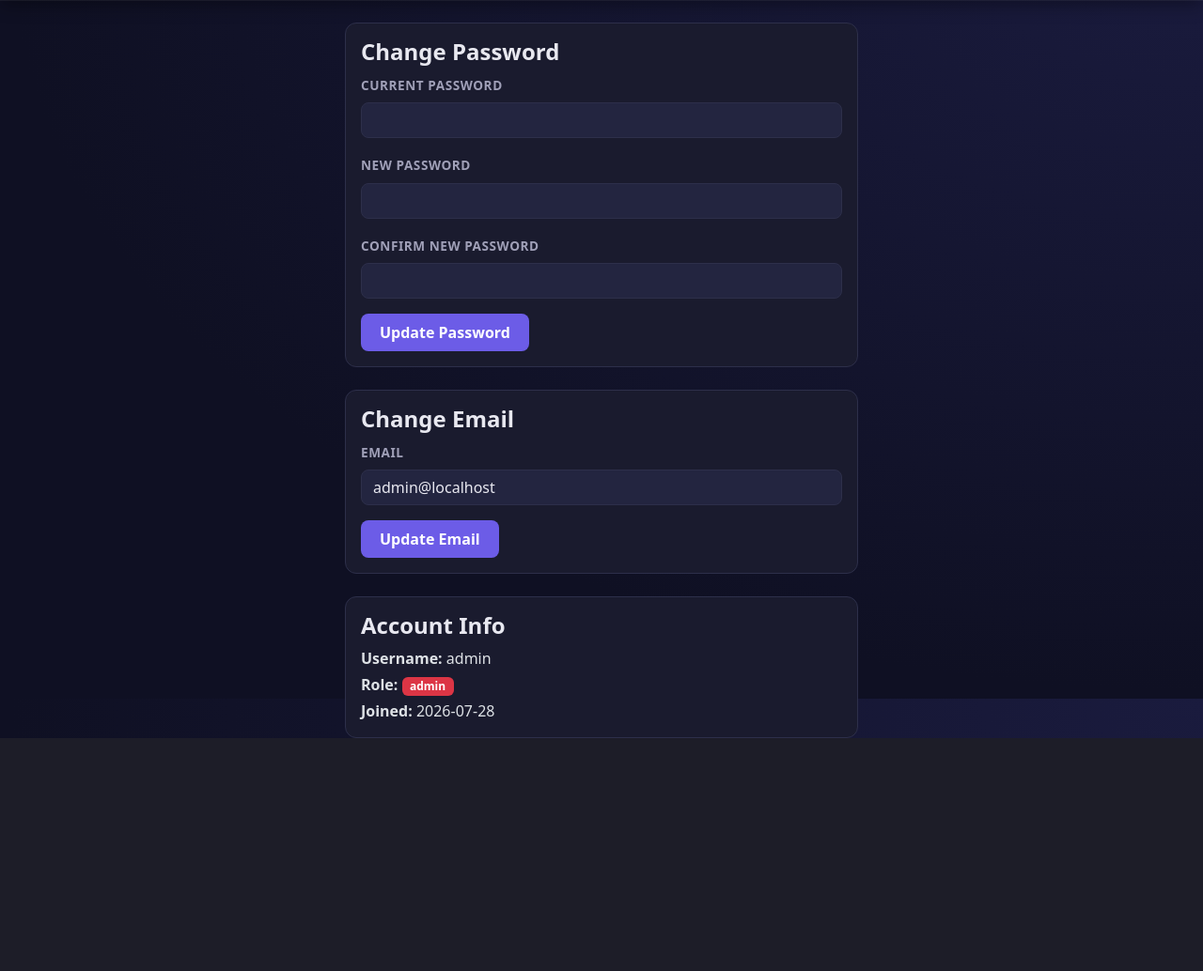
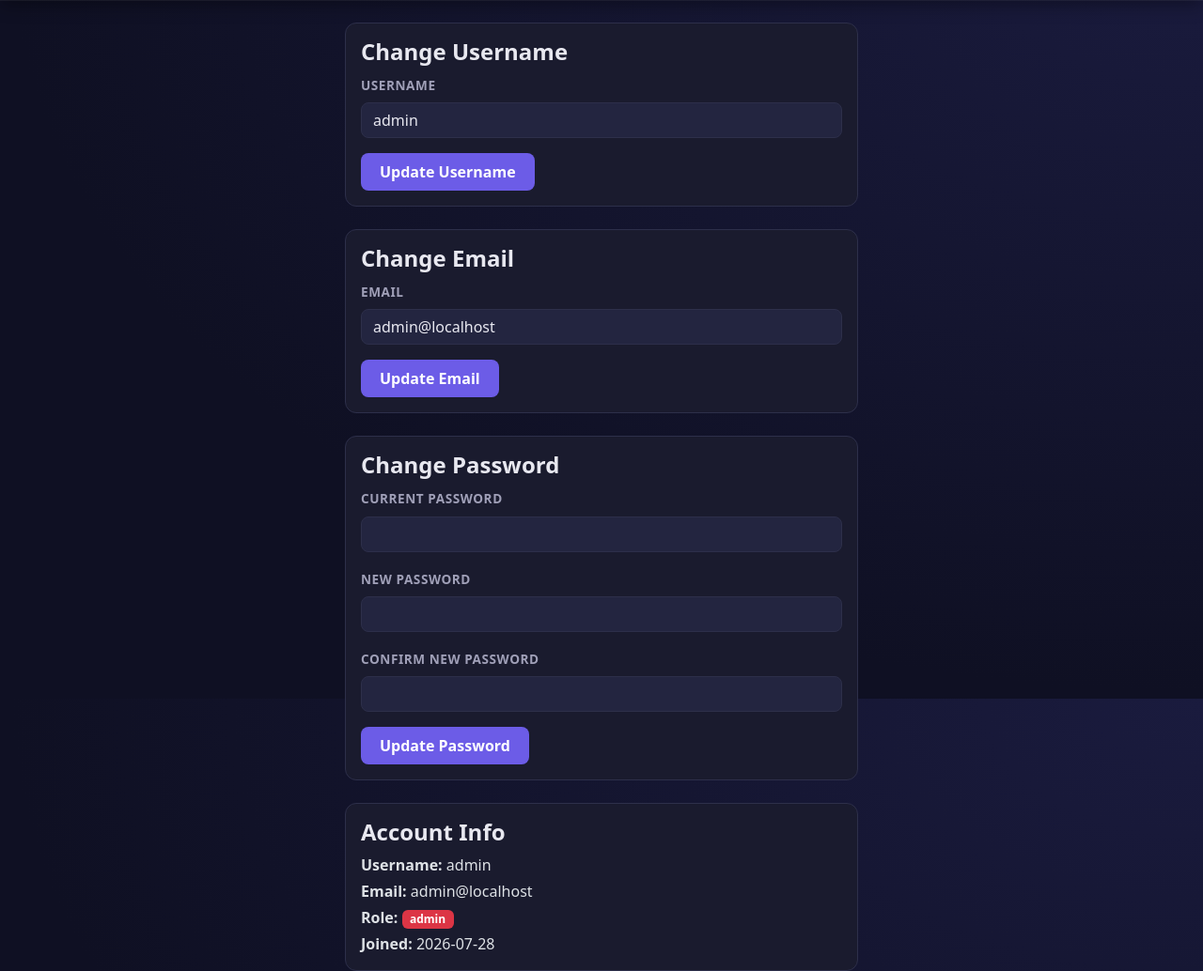
Before and after one commit to akuras22/SyncNotes, a Flask app: page /settings in a window 1280 px wide. Shown: the part 56-1090 px from the top of the page at 94% size. Before the commit the page ends 842 px from the top, so only its background shows below. Run offline with Flask 3, Linux system fonts and the light colour scheme; a user stored in the database is signed in.

Commit message:
update login and settings: allow username or email for login; add username change functionality

```diff
--- a/Server/templates/login.html
+++ b/Server/templates/login.html
@@ -9,8 +9,8 @@
         <p class="text-muted text-center mb-4 small">Sign in to your account</p>
         <form method="POST">
           <div class="mb-3">
-            <label class="form-label">Username</label>
-            <input type="text" name="username" class="form-control" required autofocus>
+            <label class="form-label">Username or Email</label>
+            <input type="text" name="username" class="form-control" placeholder="username or email" required autofocus>
           </div>
           <div class="mb-3">
             <label class="form-label">Password</label>
--- a/Server/templates/settings.html
+++ b/Server/templates/settings.html
@@ -3,6 +3,35 @@
 {% block content %}
 <div class="row justify-content-center mt-4">
   <div class="col-md-6">
+    <div class="card mb-4">
+      <div class="card-body">
+        <h4 class="card-title">Change Username</h4>
+        <form method="POST">
+          <input type="hidden" name="action" value="username">
+          <div class="mb-3">
+            <label class="form-label">Username</label>
+            <input type="text" name="username" class="form-control" value="{{ current_user.username }}" required>
+          </div>
+          <button type="submit" class="btn btn-primary">Update Username</button>
+        </form>
+      </div>
+    </div>
+
+    <div class="card mb-4">
+      <div class="card-body">
+        <h4 class="card-title">Change Email</h4>
+        <form method="POST">
+          <input type="hidden" name="action" value="email">
+          <div class="mb-3">
+            <label class="form-label">Email</label>
+            <input type="email" name="email" class="form-control"
+                   value="{{ current_user.email }}" required>
+          </div>
+          <button type="submit" class="btn btn-primary">Update Email</button>
+        </form>
+      </div>
+    </div>
+
     <div class="card mb-4">
       <div class="card-body">
         <h4 class="card-title">Change Password</h4>
@@ -25,25 +54,11 @@
       </div>
     </div>
 
-    <div class="card mb-4">
-      <div class="card-body">
-        <h4 class="card-title">Change Email</h4>
-        <form method="POST">
-          <input type="hidden" name="action" value="email">
-          <div class="mb-3">
-            <label class="form-label">Email</label>
-            <input type="email" name="email" class="form-control"
-                   value="{{ current_user.email }}" required>
-          </div>
-          <button type="submit" class="btn btn-primary">Update Email</button>
-        </form>
-      </div>
-    </div>
-
     <div class="card">
       <div class="card-body">
         <h4 class="card-title">Account Info</h4>
         <p class="mb-1"><strong>Username:</strong> {{ current_user.username }}</p>
+        <p class="mb-1"><strong>Email:</strong> {{ current_user.email }}</p>
         <p class="mb-1"><strong>Role:</strong> <span class="badge bg-{{ 'danger' if current_user.is_admin() else 'secondary' }}">{{ current_user.role }}</span></p>
         <p class="mb-0"><strong>Joined:</strong> {{ current_user.created_at.strftime('%Y-%m-%d') }}</p>
       </div>
--- a/Server/web.py
+++ b/Server/web.py
@@ -37,9 +37,11 @@ def login():
         return redirect(url_for('web.dashboard'))
 
     if request.method == 'POST':
-        username = request.form.get('username', '').strip()
+        login_str = request.form.get('username', '').strip()
         password = request.form.get('password', '')
-        user = User.query.filter_by(username=username).first()
+        user = User.query.filter(
+            (User.username == login_str) | (User.email == login_str)
+        ).first()
         if user and user.check_password(password):
             if user.is_locked():
                 flash('Account is locked. Contact an admin.', 'error')
@@ -47,7 +49,7 @@ def login():
                 login_user(user)
                 next_page = request.args.get('next')
                 return redirect(next_page or url_for('web.dashboard'))
-        flash('Invalid username or password', 'error')
+        flash('Invalid username/email or password', 'error')
     return render_template('login.html')
 
 
@@ -172,6 +174,20 @@ def settings():
                 db.session.commit()
                 flash('Password updated', 'success')
 
+        elif action == 'username':
+            username = request.form.get('username', '').strip()
+            if not username:
+                flash('Username is required', 'error')
+            elif (
+                User.query.filter_by(username=username).first()
+                and username != current_user.username
+            ):
+                flash('Username already taken', 'error')
+            else:
+                current_user.username = username
+                db.session.commit()
+                flash('Username updated', 'success')
+
         elif action == 'email':
             email = request.form.get('email', '').strip()
             if not email:
```
